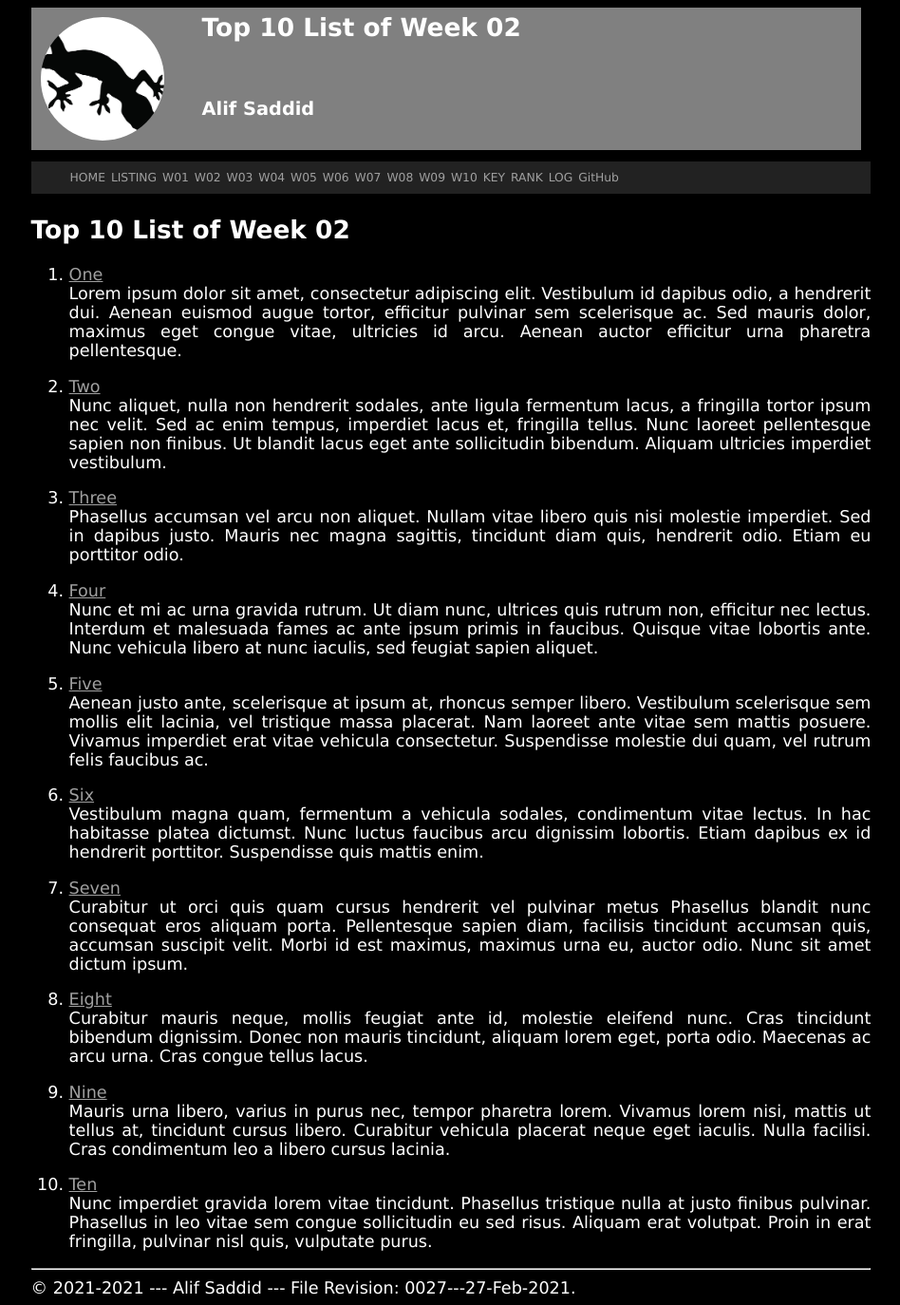
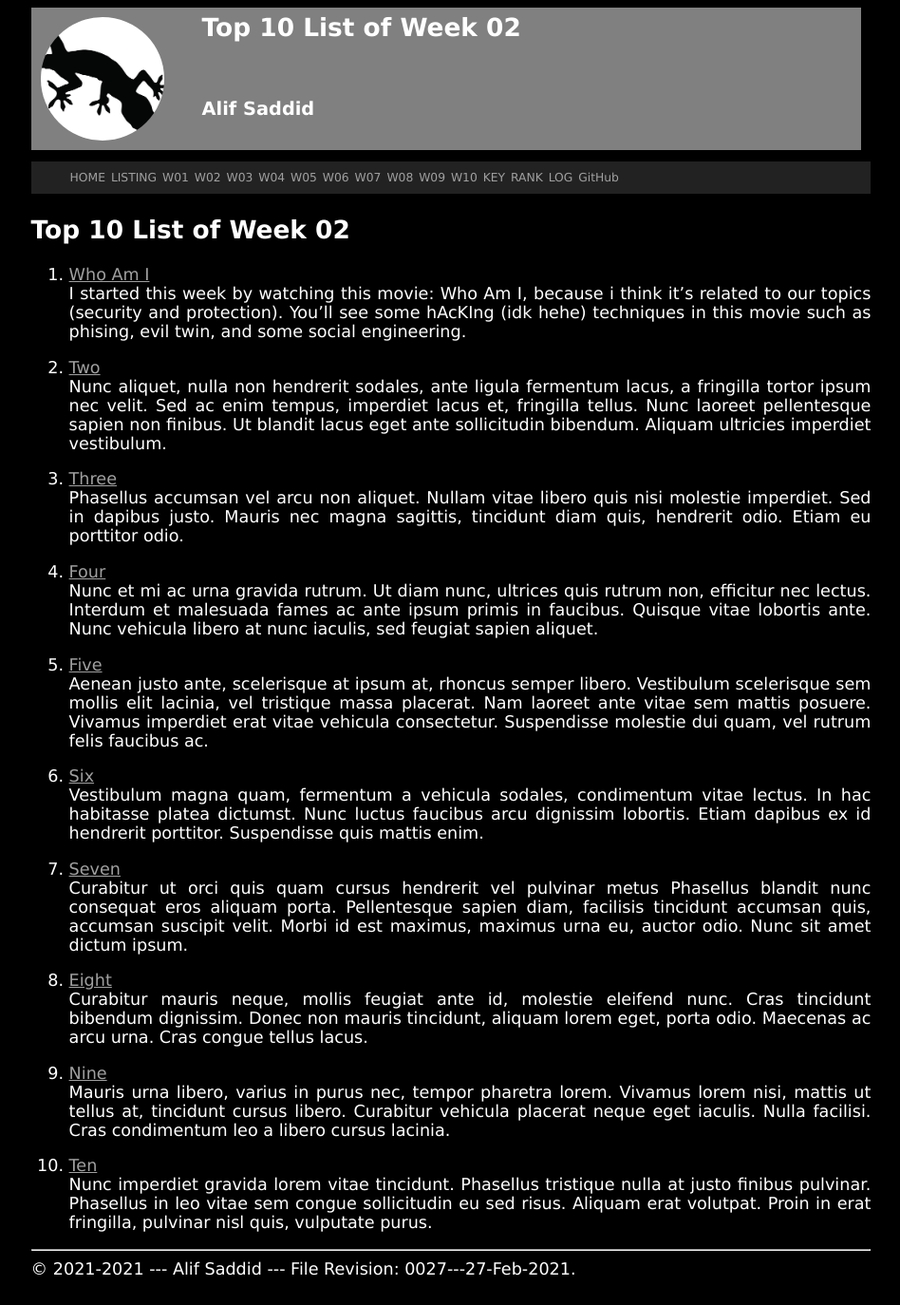
Before and after one commit to alifsaddid/os211, a Jekyll site: the page built from w02.md, in a window 1280 px wide. Shown: the whole page at 95% size, without its empty margins (165-1113 px from the left). Built offline with Jekyll 4.4.1, drawn with Linux system fonts in a browser that asks for light colours; our own code applies the rules of GitHub Pages for plain Markdown files.

Commit message:
Update w02.md

```diff
--- a/w02.md
+++ b/w02.md
@@ -5,12 +5,8 @@ permalink: /W02/
 
 # Top 10 List of Week 02
 
-1. [One](https://en.wikipedia.org/wiki/1)<br>
-Lorem ipsum dolor sit amet, consectetur adipiscing elit.
-Vestibulum id dapibus odio, a hendrerit dui.
-Aenean euismod augue tortor, efficitur pulvinar sem scelerisque ac.
-Sed mauris dolor, maximus eget congue vitae, ultricies id arcu.
-Aenean auctor efficitur urna pharetra pellentesque.
+1. [Who Am I](http://dl.sharemydrive.xyz/whoami-2014/)<br>
+I started this week by watching this movie: Who Am I, because i think it's related to our topics (security and protection). You'll see some hAcKIng (idk hehe) techniques in this movie such as phising, evil twin, and some social engineering.
 
 2. [Two](https://en.wikipedia.org/wiki/2)<br>
 Nunc aliquet, nulla non hendrerit sodales, ante ligula fermentum lacus, a fringilla tortor ipsum nec velit.
```
